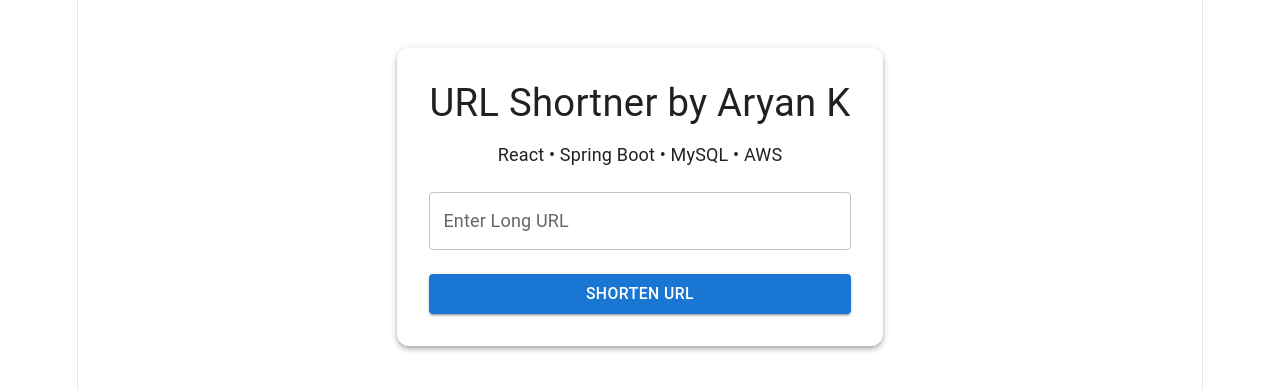
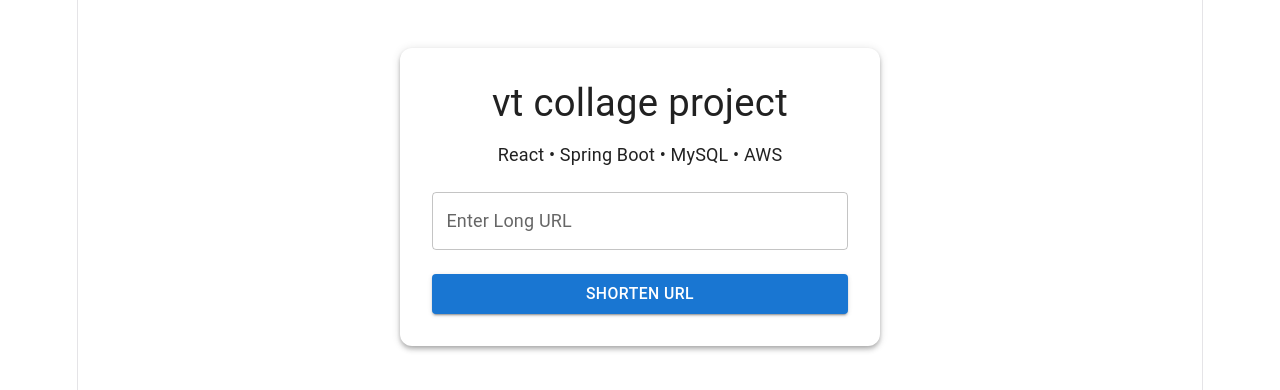
Before and after one commit to A27Kumar/cloud-url-shortener, a React app in the folder frontend/: page / in a window 1280 px wide. Shown: the top 390 px of the page. Built offline with nearby package versions, Linux system fonts and the light colour scheme; the HTML template or start-up script is replaced by a standard one.

Commit message:
change in name

```diff
--- a/frontend/src/components/UrlForm.jsx
+++ b/frontend/src/components/UrlForm.jsx
@@ -52,7 +52,7 @@ export default function UrlForm() {
       }}
     >
       <Typography variant="h4" align="center" gutterBottom>
-  URL Shortner by Aryan K
+  vt collage project
 </Typography>
 
 <Typography
```
